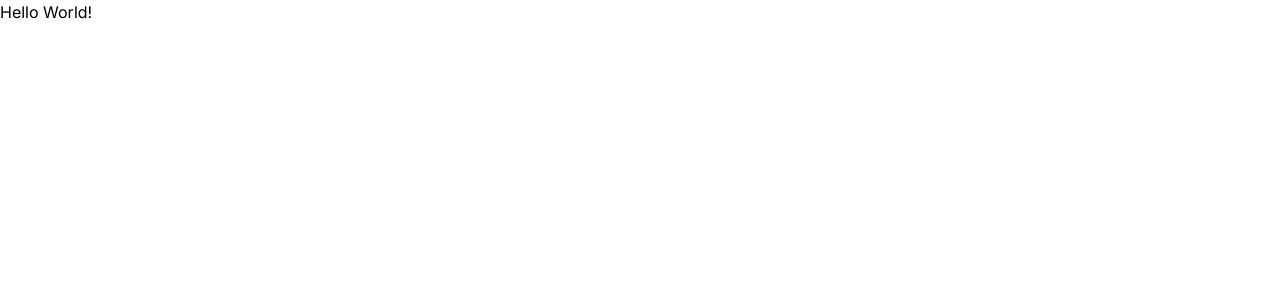
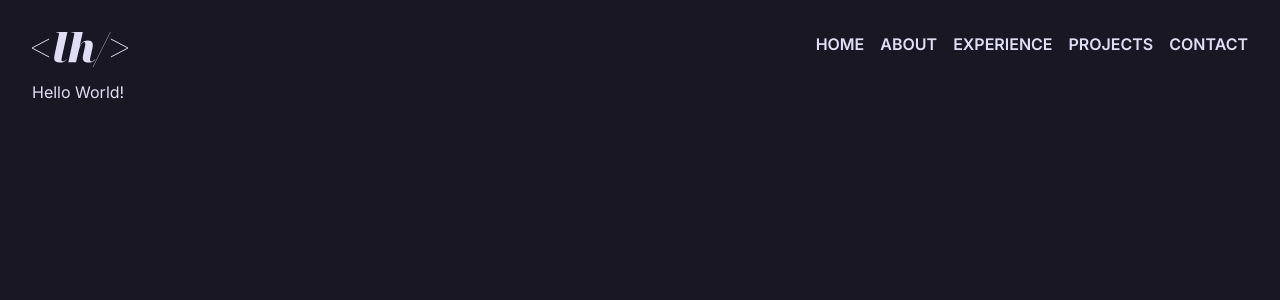
Before and after one commit to larryh12/larryhuynh.dev, a Next.js app: page / in a window 1280 px wide. Shown: the top 300 px of the page. Built offline with nearby package versions, Linux system fonts and the light colour scheme.

Commit message:
finished navbar

```diff
--- a/app/layout.js
+++ b/app/layout.js
@@ -1,4 +1,5 @@
 import './globals.css';
+import Navbar from '@/components/Navbar';
 import { Inter } from 'next/font/google';
 
 const inter = Inter({ subsets: ['latin'] });
@@ -12,7 +13,12 @@ export const metadata = {
 export default function RootLayout({ children }) {
   return (
     <html lang="en">
-      <body className={inter.className}>{children}</body>
+      <body className={`${inter.className} flex justify-center bg-rp-base`}>
+        <div className="w-full max-w-screen-xl p-8">
+          <Navbar />
+          {children}
+        </div>
+      </body>
     </html>
   );
 }
--- a/app/page.js
+++ b/app/page.js
@@ -1,3 +1,3 @@
 export default function Home() {
-  return <main>Hello World!</main>;
+  return <main className="text-rp-text">Hello World!</main>;
 }
--- /dev/null
+++ b/components/Navbar.js
@@ -0,0 +1,140 @@
+'use client';
+
+import React from 'react';
+import { useState } from 'react';
+
+import {
+  AiOutlineMenu,
+  AiOutlineClose,
+  AiOutlineHome,
+  AiOutlineInfoCircle,
+  AiOutlineLaptop,
+  AiOutlineCode,
+  AiOutlineDesktop,
+  AiOutlineLayout,
+  AiOutlineMessage,
+  AiOutlineMail,
+  AiOutlineLinkedin,
+  AiOutlineGithub,
+} from 'react-icons/ai';
+
+import Image from 'next/image';
+import logo from '@/public/logo.svg';
+
+const Navbar = () => {
+  const [toggle, setToggle] = useState(false);
+
+  return (
+    <nav id="nav" className="flex justify-between">
+      <a href="#home" className="h-12 w-24 cursor-pointer">
+        <Image src={logo} alt="logo" />
+      </a>
+
+      <div className="hidden text-base font-semibold text-rp-text md:flex">
+        <a href="#home" className="mr-4 hover:text-rp-love">
+          HOME
+        </a>
+        <a href="#about" className="mr-4 hover:text-rp-love">
+          ABOUT
+        </a>
+        <a href="#experience" className="mr-4 hover:text-rp-love">
+          EXPERIENCE
+        </a>
+        <a href="#projects" className="mr-4 hover:text-rp-love">
+          PROJECTS
+        </a>
+        <a href="#contact" className="hover:text-rp-love">
+          CONTACT
+        </a>
+      </div>
+
+      <div
+        className="flex cursor-pointer text-4xl text-rp-text md:hidden"
+        onClick={() => setToggle((prev) => !prev)}
+      >
+        {toggle ? <AiOutlineClose /> : <AiOutlineMenu />}
+      </div>
+
+      <div
+        className={`${
+          toggle ? 'flex' : 'hidden'
+        } absolute right-0 top-20 h-full w-full max-w-screen-md flex-col items-start bg-rp-base p-4 text-3xl font-semibold text-rp-text md:hidden`}
+      >
+        <a
+          href="#home"
+          className="flex w-full flex-row rounded-xl p-4 hover:bg-rp-overlay hover:text-rp-love"
+        >
+          <AiOutlineHome className="mr-4" />
+          Home
+        </a>
+        <a
+          href="#about"
+          className="flex w-full flex-row rounded-xl p-4 hover:bg-rp-overlay hover:text-rp-love"
+        >
+          <AiOutlineInfoCircle className="mr-4" />
+          About
+        </a>
+        <a
+          href="#experience"
+          className="flex w-full flex-row rounded-xl p-4 hover:bg-rp-overlay hover:text-rp-love"
+        >
+          <AiOutlineLaptop className="mr-4" />
+          Experience
+        </a>
+        <a
+          href="#projects"
+          className="flex w-full flex-row rounded-xl p-4 hover:bg-rp-overlay hover:text-rp-love"
+        >
+          <AiOutlineCode className="mr-4" />
+          Projects
+        </a>
+        <a
+          href="#webapps"
+          className="flex w-full flex-row rounded-xl p-4 pl-8 text-xl font-medium hover:bg-rp-overlay hover:text-rp-love"
+        >
+          <AiOutlineDesktop className="mr-4 text-2xl" />
+          Web Apps
+        </a>
+        <a
+          href="#frontend"
+          className="flex w-full flex-row rounded-xl p-4 pl-8 text-xl font-medium hover:bg-rp-overlay hover:text-rp-love"
+        >
+          <AiOutlineLayout className="mr-4 text-2xl" />
+          Frontend Sites
+        </a>
+        <a
+          href="#contact"
+          className="flex w-full flex-row rounded-xl p-4 hover:bg-rp-overlay hover:text-rp-love"
+        >
+          <AiOutlineMessage className="mr-4" />
+          Contact
+        </a>
+        <a
+          href="mailto:larry.huynh.dev@outlook.com"
+          className="flex w-full flex-row rounded-xl p-4 pl-8 text-base font-normal hover:bg-rp-overlay hover:text-rp-love"
+        >
+          <AiOutlineMail className="mr-4 text-2xl" />
+          larry.huynh.dev@outlook.com
+        </a>
+        <a
+          href="https://www.linkedin.com/in/larry-huynh-dev"
+          target="_blank"
+          className="flex w-full flex-row rounded-xl p-4 pl-8 text-base font-normal hover:bg-rp-overlay hover:text-rp-love"
+        >
+          <AiOutlineLinkedin className="mr-4 text-2xl" />
+          larry-huynh-dev
+        </a>
+        <a
+          href="https://github.com/larryh12"
+          target="_blank"
+          className="flex w-full flex-row rounded-xl p-4 pl-8 text-base font-normal hover:bg-rp-overlay hover:text-rp-love"
+        >
+          <AiOutlineGithub className="mr-4 text-2xl" />
+          larryh12
+        </a>
+      </div>
+    </nav>
+  );
+};
+
+export default Navbar;
--- a/package.json
+++ b/package.json
@@ -16,6 +16,7 @@
     "postcss": "8.4.23",
     "react": "18.2.0",
     "react-dom": "18.2.0",
+    "react-icons": "^4.8.0",
     "tailwindcss": "3.3.2"
   },
   "devDependencies": {
```
Also changed, not shown: public/logo.svg (added), 1 other file (tests, documents, lock files or other folders).
